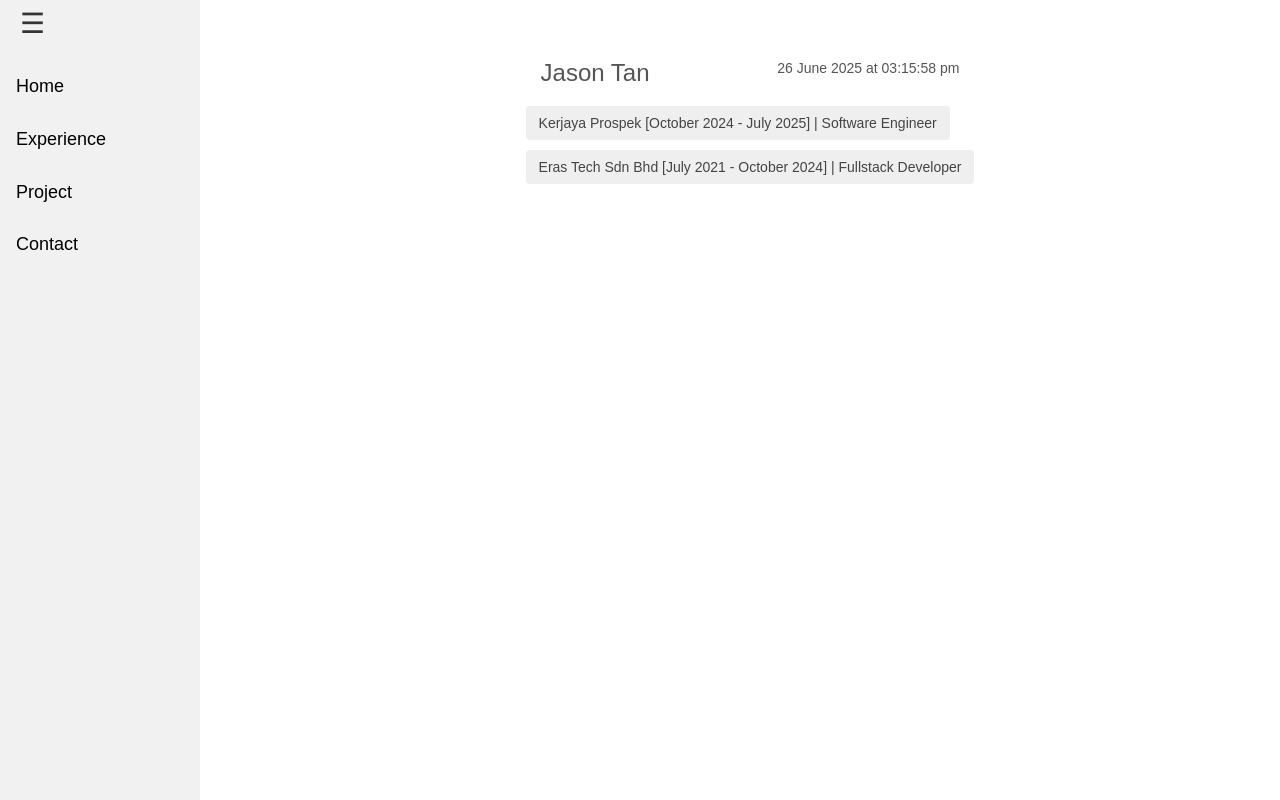
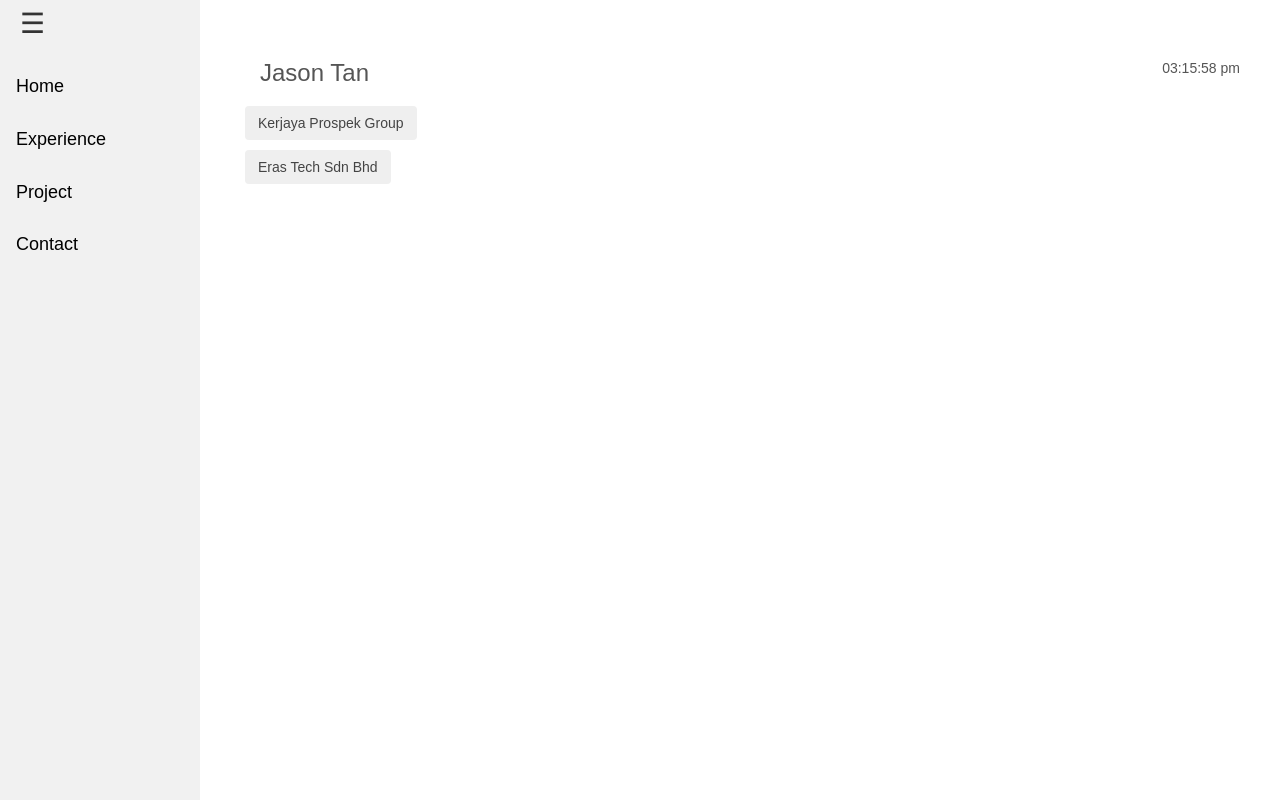
Before and after one commit to bullhugger/mycv, a plain HTML site: page experience.html in a window 1280 px wide. Drawn offline with nearby package versions, Linux system fonts and the light colour scheme.

Commit message:
Css adjust width min to be 100% and collapsable experience

```diff
--- a/experience.html
+++ b/experience.html
@@ -30,11 +30,12 @@
                     <p id="datetime"></p>
                 </div>
                 <div class="row">
-                    <button type="button" class="btn btn-info-sm mb-3" data-toggle="collapse" data-target="#kerjaya-data">Kerjaya Prospek [October 2024 - July 2025] | Software Engineer</button>
+                    <button type="button" class="btn btn-info-sm mb-3" data-toggle="collapse" data-target="#kerjaya-data">Kerjaya Prospek Group</button>
                     <div id="kerjaya-data" class="collapse mx-auto">
                         <div class="youtube-container">
                             <iframe frameborder="0" src="https://www.youtube.com/embed/a3fIcqvChy8" sandbox="allow-same-origin allow-scripts allow-presentation" allowfullscreen></iframe>
                         </div>
+                        <h4>[October 2024 - July 2025] | Software Engineer</h4>
                         <span>Built company internal use web app to track and report construction project progress. Achieved by using CodeIgniter 4, MySQL, jQuery, AJAX, setup and table built all done by myself. Helped project person in charge trace subcon work done on each assigned units as opposed to calling each one normally takes whole afternoon now takes less than 20 minutes to check daily progress.</span>
                         <br>
                         <br>
@@ -42,8 +43,9 @@
                     </div>
                 </div>
                 <div class="row">
-                    <button type="button" class="btn btn-info-sm mb-3" data-toggle="collapse" data-target="#eras-data">Eras Tech Sdn Bhd [July 2021 - October 2024] | Fullstack Developer</button>
+                    <button type="button" class="btn btn-info-sm mb-3" data-toggle="collapse" data-target="#eras-data">Eras Tech Sdn Bhd</button>
                     <div id="eras-data" class="collapse mx-auto">
+                        <h4>[July 2021 - October 2024] | Fullstack Developer</h4>
                         <span>Built module for share registra company offline shares. Using custom PHP fromework, MySQL, jQuery, AJAX, Bootstrap, the web application helped shareholders including offline shares into corporate exercise which returns them hundreds of thousands ringgit.</span>
                         <span>Built Human Resource web app for leave application and HR documents distribution system. Using custom PHP fromework, MySQL, jQuery, AJAX, Bootstrap. Resulting in saving company and its sister company estimated RM10k per annum from using external services for over 40 employees.</span>
                     </div>
--- a/main.js
+++ b/main.js
@@ -7,9 +7,6 @@ document.addEventListener("DOMContentLoaded", function() {
         const now = new Date();
         const local_time = new Intl.DateTimeFormat("en-MY", {
             timeZone: 'Asia/Kuala_Lumpur',
-            year: 'numeric',
-            month: 'long',
-            day: 'numeric',
             hour: '2-digit',
             minute: '2-digit',
             second: '2-digit',
--- a/style.css
+++ b/style.css
@@ -80,6 +80,7 @@ body {
 
 .content-body {
     padding: 20px;
+    min-width: 100%;
 }
 
 
```
